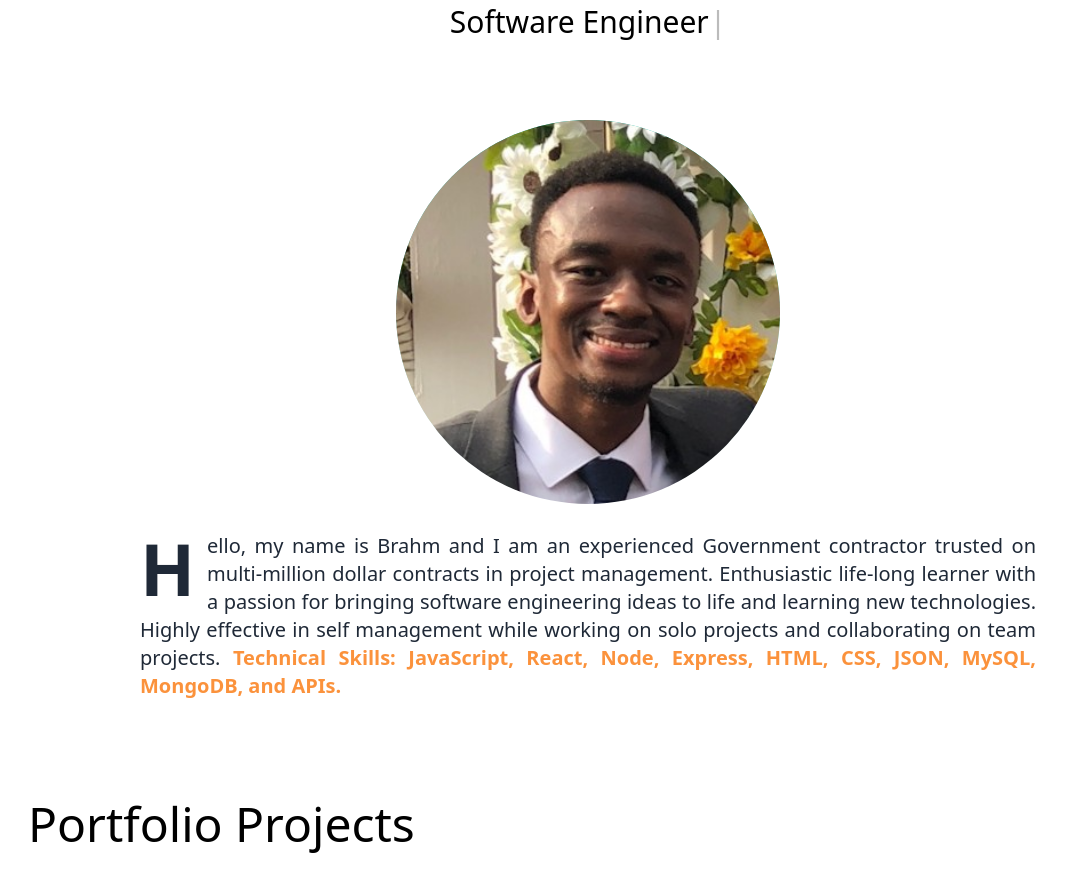
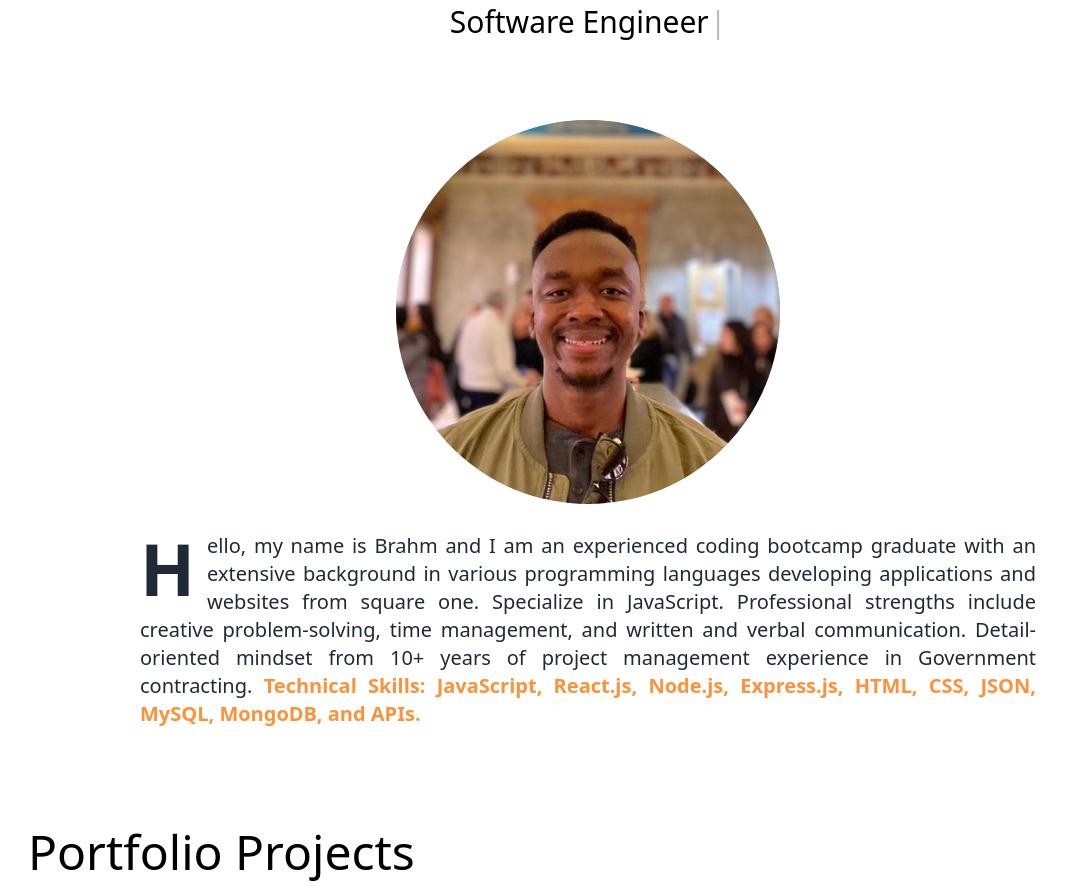
Before and after one commit to brahmg1/brahmgicheru-portfolio, a Next.js app: page / in a window 1280 px wide. Shown: the part 320-1206 px from the top of the page, without its empty margins (52-1119 px from the left). Built offline with nearby package versions, Linux system fonts and the light colour scheme.

Commit message:
update headshot and bio

```diff
--- a/pages/index.js
+++ b/pages/index.js
@@ -5,7 +5,7 @@ import {
   AiFillGithub,
 } from "react-icons/ai";
 import Image from 'next/image';
-import linkedin from "../public/linkedin.jpeg";
+import headshot from "../public/Brahm Gicheru Headshot 2.jpeg";
 import design from '../public/design.png';
 import code from '../public/code.png';
 import consulting from '../public/consulting.png';
@@ -101,12 +101,12 @@ function HomePage() {
           />
 
             <div className="relative mx-auto bg-gradient-to-b from-teal-500 rounded-full w-80 h-80 mt-20 overflow-hidden md:h-96 md:w-96">
-            <Image src={linkedin} layout="fill" objectFit="cover"/>
+            <Image src={headshot} layout="fill" objectFit="cover"/>
           </div>
 
             </h3>
             <p className="text-md text-justify py-5 leading-8 text-gray-800 md:text-xl max-w-4xl mx-auto dark:text-white first-letter:text-7xl first-letter:font-bold first-letter:mr-3 first-letter:float-left">
-            Hello, my name is Brahm and I am an experienced Government contractor trusted on multi-million dollar contracts in project management. Enthusiastic life-long learner with a passion for bringing software engineering ideas to life and learning new technologies. Highly effective in self management while working on solo projects and collaborating on team projects. <span className="text-orange-400 font-semibold"> Technical Skills: JavaScript, React, Node, Express, HTML, CSS, JSON, MySQL, MongoDB, and APIs. </span> </p>
+            Hello, my name is Brahm and I am an experienced coding bootcamp graduate with an extensive background in various programming languages developing applications and websites from square one.  Specialize in JavaScript.  Professional strengths include creative problem-solving, time management, and written and verbal communication.  Detail-oriented mindset from 10+ years of project management experience in Government contracting. <span className="text-orange-400 font-semibold"> Technical Skills: JavaScript, React.js, Node.js, Express.js, HTML, CSS, JSON, MySQL, MongoDB, and APIs. </span> </p>
           </div>
 
 
```
Also changed, not shown: package.json (line endings or trailing spaces), public/Brahm Gicheru Headshot 2.jpeg (added).
